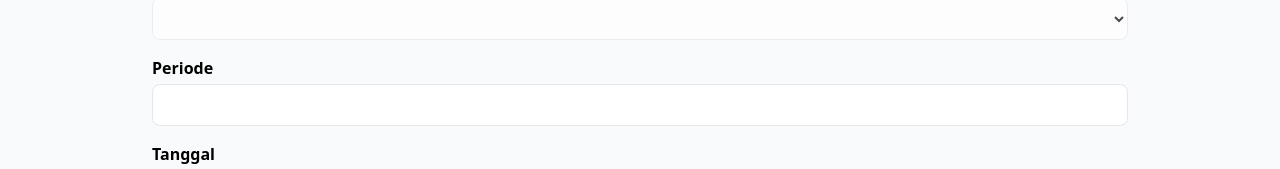
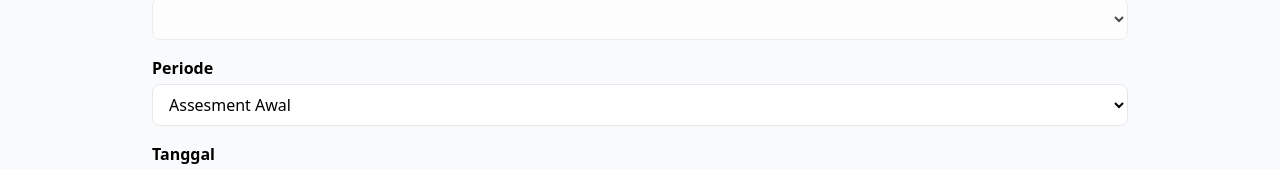
Before and after one commit to hudagraph/assesment-yes, a website: page index.html in a window 1280 px wide. Shown: the part 252-421 px from the top of the page. Drawn offline with nearby package versions, Linux system fonts and the light colour scheme; no server answers.

Commit message:
Update index.html

```diff
--- a/index.html
+++ b/index.html
@@ -44,8 +44,15 @@
 
     <div>
       <label class="font-semibold block mb-1">Periode</label>
-      <input name="periode" required class="w-full px-3 py-2 border rounded-lg bg-white focus:ring-2 focus:ring-sky-400" />
+      <select id="periodeInput" name="periode" required
+              class="w-full px-3 py-2 border rounded-lg bg-white focus:ring-2 focus:ring-sky-400">
+        <option>Assesment Awal</option>
+        <option>Tri Semester 1</option>
+        <option>Tri Semester 2</option>
+        <option>Assesment Akhir</option>
+      </select>
     </div>
+
 
     <div>
       <label class="font-semibold block mb-1">Tanggal</label>
```
